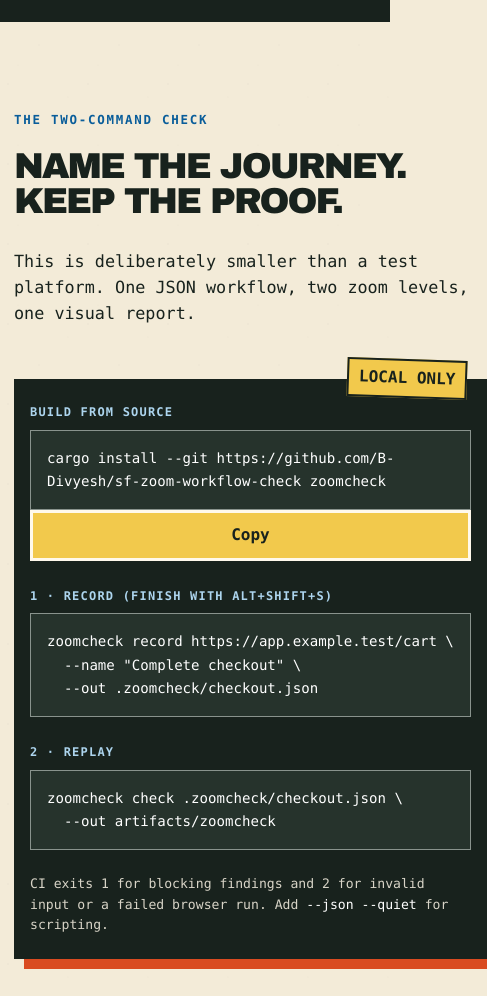
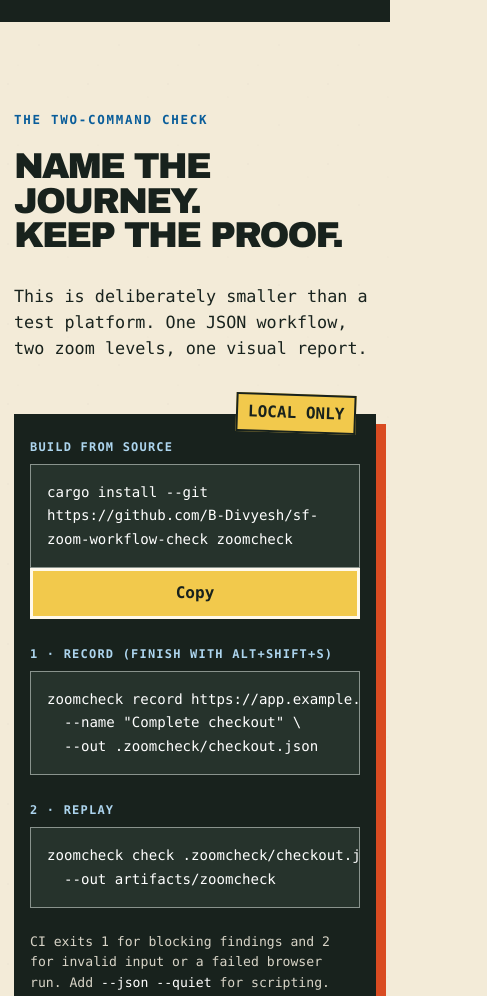
Before and after one commit to B-Divyesh/sf-zoom-workflow-check, a website: page site/index.html in a window 390 px wide. Shown: the part 1527-2523 px from the top of the page, 487 px wide, since content can reach past the window. Drawn offline with Linux system fonts and the light colour scheme.

Commit message:
fix: harden recording and responsive verification

```diff
--- a/site/src/styles.css
+++ b/site/src/styles.css
@@ -207,7 +207,8 @@ code, pre { font-family: var(--mono); font-variant-ligatures: none; }
   .hero { grid-template-columns: 1fr; min-height: auto; padding-top: 64px; }
   .hero-copy { max-width: 780px; }
   .hero-art { max-width: 820px; }
-  .install-section, .method-section { grid-template-columns: 1fr; gap: 36px; }
+  .install-section, .method-section { grid-template-columns: minmax(0, 1fr); gap: 36px; }
+  .install-section > *, .method-section > * { min-width: 0; }
   .section-intro { position: static; }
   .evidence-sheet { grid-template-columns: 1fr; }
   .browser-proof { border-right: 0; border-bottom: var(--line); }
```
Also changed, not shown: site/tests/site.spec.js (+1 -1 lines).
